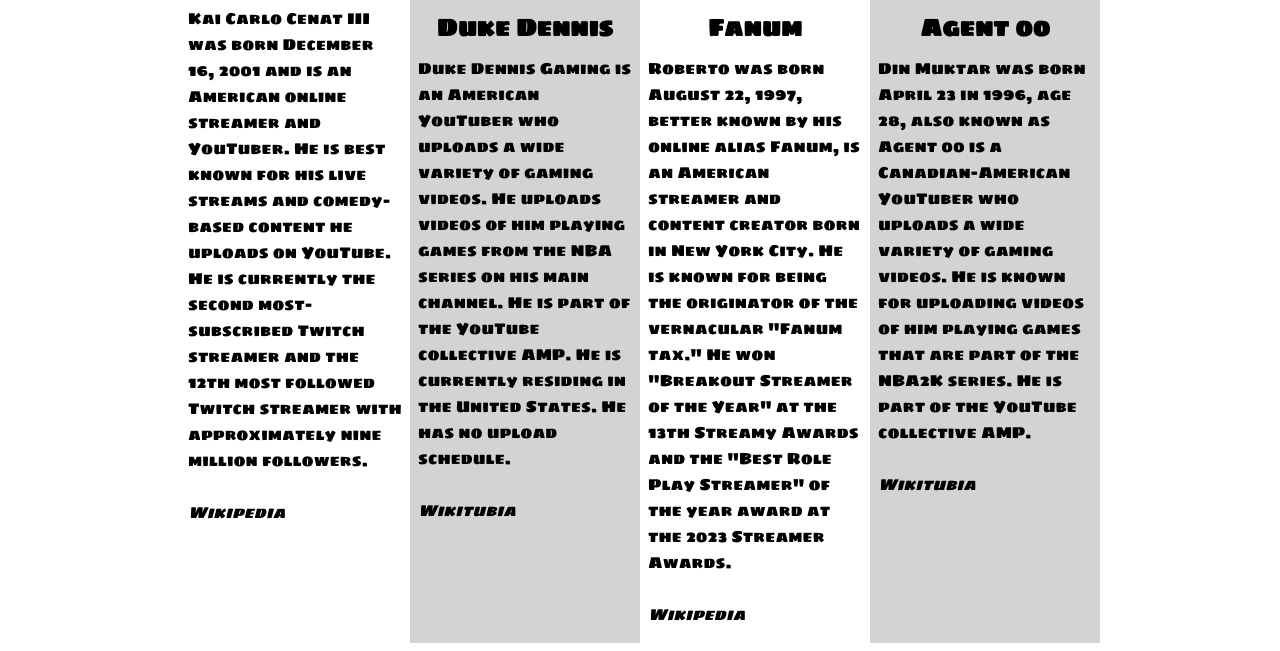
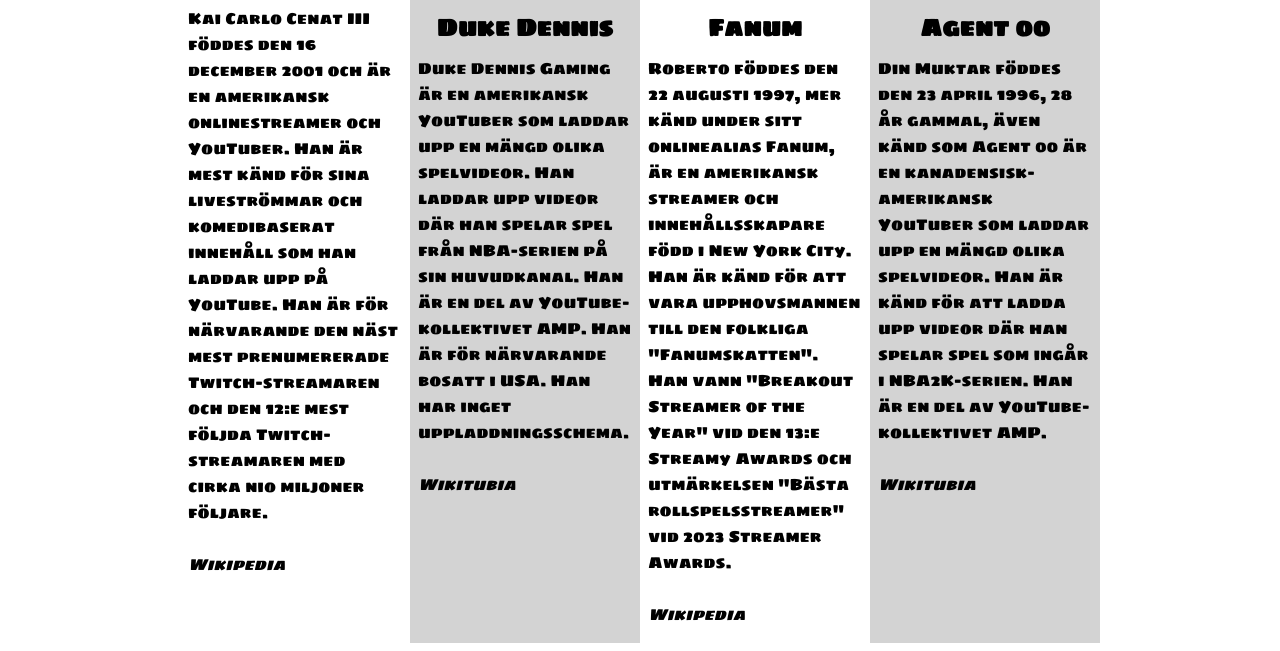
Before and after one commit to SigmaAlvin/Ohio-Kulturen, a plain HTML site: page AMP.html in a window 1280 px wide. Shown: the part 384-1035 px from the top of the page. Drawn offline with Linux system fonts and the light colour scheme.

Commit message:
Add files via upload

```diff
--- a/AMP.html
+++ b/AMP.html
@@ -29,27 +29,27 @@
                 <div id="KaiCenat">
                     <center><img width="200px" src="https://yt3.googleusercontent.com/DQKHWL4ZSGJdb_XOc3MjWQrLwDuUwdmqTp7BKahvdTYEazfp0PqRF79eaHbsCPhPyGecLjL9UsM=s900-c-k-c0x00ffffff-no-rj"></center>
                     <center><h2>Kai Cenat</h2></center>
-                    <p>Kai Carlo Cenat III was born December 16, 2001 and is an American online streamer and YouTuber. He is best known for his live streams and comedy-based content he uploads on YouTube. He is currently the second most-subscribed Twitch streamer and the 12th most followed Twitch streamer with approximately nine million followers. <br><br> <em>Wikipedia</em></p>
+                    <p>Kai Carlo Cenat III föddes den 16 december 2001 och är en amerikansk onlinestreamer och YouTuber. Han är mest känd för sina liveströmmar och komedibaserat innehåll som han laddar upp på YouTube. Han är för närvarande den näst mest prenumererade Twitch-streamaren och den 12:e mest följda Twitch-streamaren med cirka nio miljoner följare. <br><br> <em>Wikipedia</em></p>
                 </div>
 
                 <div id="DukeDennis">
                     <center><img width="200px" height="200px" src="https://netstorage-legit.akamaized.net/images/135d63472efd5e68.jpg?imwidth=900"></center>
                     <center><h2>Duke Dennis</h2></center>
-                    <p>Duke Dennis Gaming is an American YouTuber who uploads a wide variety of gaming videos. He uploads videos of him playing games from the NBA series on his main channel. He is part of the YouTube collective AMP. He is currently residing in the United States. He has no upload schedule.<br><br> <em>Wikitubia</em></p>
+                    <p>Duke Dennis Gaming är en amerikansk YouTuber som laddar upp en mängd olika spelvideor. Han laddar upp videor där han spelar spel från NBA-serien på sin huvudkanal. Han är en del av YouTube-kollektivet AMP. Han är för närvarande bosatt i USA. Han har inget uppladdningsschema.<br><br> <em>Wikitubia</em></p>
 
                 </div>
 
                 <div id="Fanum">
                     <center><img width="200px" height="200px" src="https://media.gq.com/photos/654d4fee459dc641f601e08e/16:9/w_2560%2Cc_limit/A7308219.jpeg"></center>
                     <center><h2>Fanum</h2></center>
-                    <p>Roberto was born August 22, 1997, better known by his online alias Fanum, is an American streamer and content creator born in New York City. He is known for being the originator of the vernacular "Fanum tax." He won "Breakout Streamer of the Year" at the 13th Streamy Awards and the "Best Role Play Streamer" of the year award at the 2023 Streamer Awards.<br><br> <em>Wikipedia</em></p>
+                    <p>Roberto föddes den 22 augusti 1997, mer känd under sitt onlinealias Fanum, är en amerikansk streamer och innehållsskapare född i New York City. Han är känd för att vara upphovsmannen till den folkliga "Fanumskatten". Han vann "Breakout Streamer of the Year" vid den 13:e Streamy Awards och utmärkelsen "Bästa rollspelsstreamer" vid 2023 Streamer Awards.<br><br> <em>Wikipedia</em></p>
 
                 </div>
 
                 <div id="Agent00">
                     <center><img width="200px" height="200px" src="https://pbs.twimg.com/media/Ekts80wXEAEq__s.jpg"></center>
                     <center><h2>Agent 00</h2></center>
-                    <p>Din Muktar was born April 23 in 1996, age 28, also known as Agent 00 is a Canadian-American YouTuber who uploads a wide variety of gaming videos. He is known for uploading videos of him playing games that are part of the NBA2K series. He is part of the YouTube collective AMP.<br><br> <em>Wikitubia</em></p>
+                    <p>Din Muktar föddes den 23 april 1996, 28 år gammal, även känd som Agent 00 är en kanadensisk-amerikansk YouTuber som laddar upp en mängd olika spelvideor. Han är känd för att ladda upp videor där han spelar spel som ingår i NBA2K-serien. Han är en del av YouTube-kollektivet AMP.<br><br> <em>Wikitubia</em></p>
 
                 </div>
 
```
